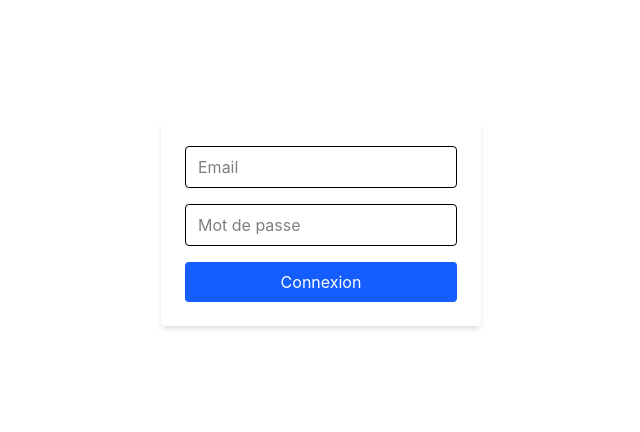
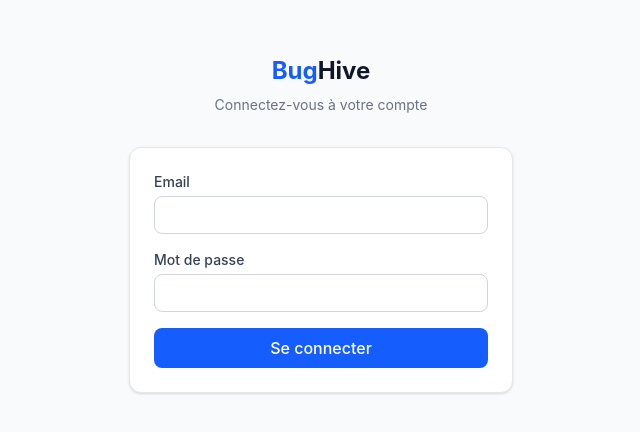
Before and after one commit to carnell0/bughive, a React (Vite) app: page /login in a window 1280 px wide. Shown: the part 176-608 px from the top of the page, without its empty margins (319-959 px from the left). Built offline with nearby package versions, Linux system fonts and the light colour scheme; no server answers.

Commit message:
feat: redesign login page

```diff
--- a/src/pages/LoginPage.tsx
+++ b/src/pages/LoginPage.tsx
@@ -6,6 +6,7 @@
     const [email, setEmail] = useState("")
     const [password, setPassword] = useState("")
     const [error, setError] = useState<string | null>(null)
+    const [loading, setLoading] = useState(false)
     const navigate = useNavigate()
 
     async function handleSubmit(e: React.FormEvent) {
@@ -14,7 +15,10 @@
             setError("Veuillez remplir tous les champs")
             return
         }
+        setLoading(true)
+        setError(null)
         const { error } = await supabase.auth.signInWithPassword({ email, password })
+        setLoading(false)
         if (error) {
             setError(error.message)
         } else {
@@ -23,26 +27,44 @@
     }
 
     return (
-        <div className="flex items-center justify-center h-screen">
-            <form className="bg-white p-6 rounded shadow-md flex flex-col gap-4 w-80" onSubmit={handleSubmit}>
+        <div className="flex items-center justify-center min-h-screen bg-gray-50 px-4">
+            <div className="w-full max-w-sm">
+                <div className="text-center mb-8">
+                    <span className="text-2xl font-bold">
+                        <span className="text-blue-600">Bug</span>
+                        <span className="text-slate-900">Hive</span>
+                    </span>
+                    <p className="text-sm text-gray-500 mt-2">Connectez-vous à votre compte</p>
+                </div>
+
+                <form onSubmit={handleSubmit} className="bg-white p-6 rounded-xl shadow-sm border border-gray-200 flex flex-col gap-4">
+                    <div>
+                        <label className="text-sm font-medium text-gray-700 mb-1 block">Email</label>
                         <input
-                    placeholder="Email"
-                    className="border rounded px-3 py-2 w-full"
+                            className="border border-gray-300 rounded-lg px-3 py-2 w-full text-sm focus:outline-none focus:ring-2 focus:ring-blue-500 focus:border-transparent"
                             value={email}
                             onChange={(e) => setEmail(e.target.value)}
                         />
+                    </div>
+                    <div>
+                        <label className="text-sm font-medium text-gray-700 mb-1 block">Mot de passe</label>
                         <input
                             type="password"
-                    placeholder="Mot de passe"
-                    className="border rounded px-3 py-2 w-full"
+                            className="border border-gray-300 rounded-lg px-3 py-2 w-full text-sm focus:outline-none focus:ring-2 focus:ring-blue-500 focus:border-transparent"
                             value={password}
                             onChange={(e) => setPassword(e.target.value)}
                         />
+                    </div>
                     {error && <p className="text-red-500 text-sm">{error}</p>}
-                <button type="submit" className="bg-blue-600 text-white px-4 py-2 rounded w-full">
-                    Connexion
+                    <button
+                        type="submit"
+                        disabled={loading}
+                        className="bg-blue-600 hover:bg-blue-700 disabled:opacity-50 text-white font-medium px-4 py-2 rounded-lg transition-colors"
+                    >
+                        {loading ? "Connexion..." : "Se connecter"}
                     </button>
                 </form>
+            </div>
         </div>
     )
 }
```
Lines whose indentation alone changed are shown as unchanged.
